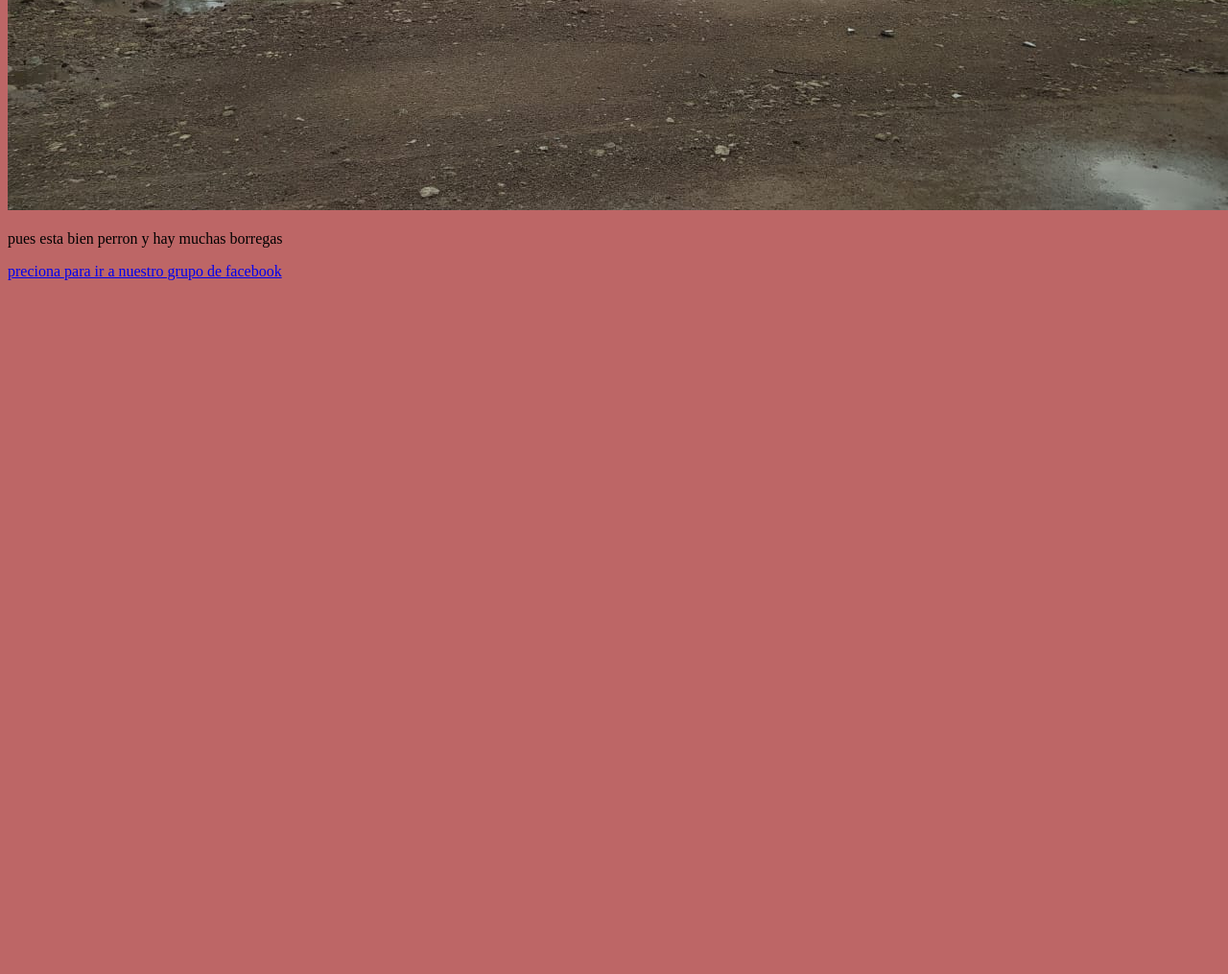
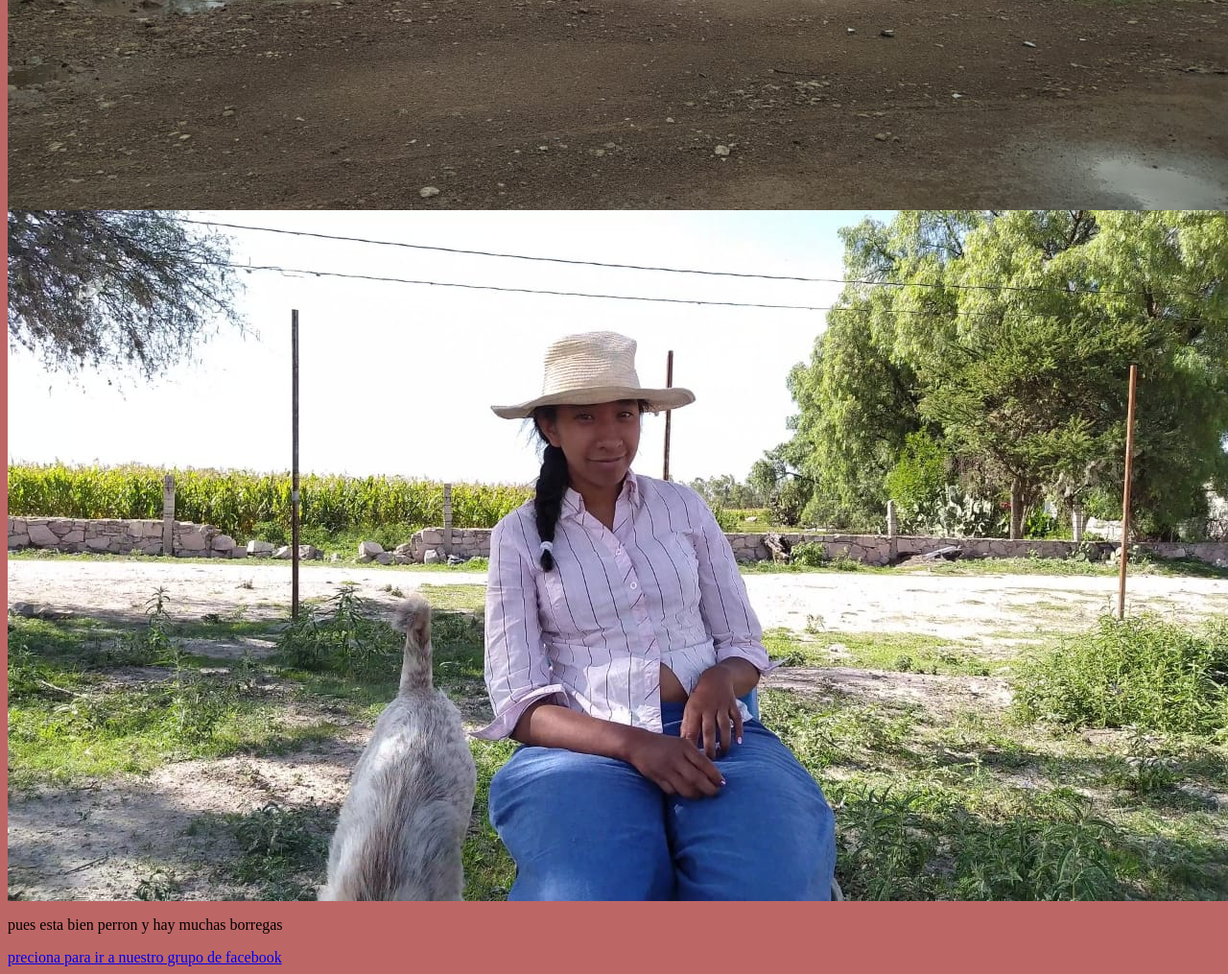
Before and after one commit to fulanito1711/pagina.las-asencion, a plain HTML site: page index.html in a window 1280 px wide. Shown: the part 645-1660 px from the top of the page at 96% size. Before the commit the page ends 945 px from the top, so only its background shows below. Drawn offline with Linux system fonts and the light colour scheme.

Commit message:
Add files via upload

```diff
--- a/index.html
+++ b/index.html
@@ -8,7 +8,7 @@
 <p>"Bienvenido a la asencion el rancho donde cochan extraños en los arboles"</p>
 <p>"hoy llovio con graniso"</p>
 <img src="llubia.jpg">
-<h1></h1>
+<img src="sonia.jpg">
 <p>pues esta bien perron y hay muchas borregas</p>
 <a href=https://www.facebook.com/groups/234177031032768/>preciona para ir a nuestro grupo de facebook</a>
 </body>
```
Also changed, not shown: sonia.jpg (added).
